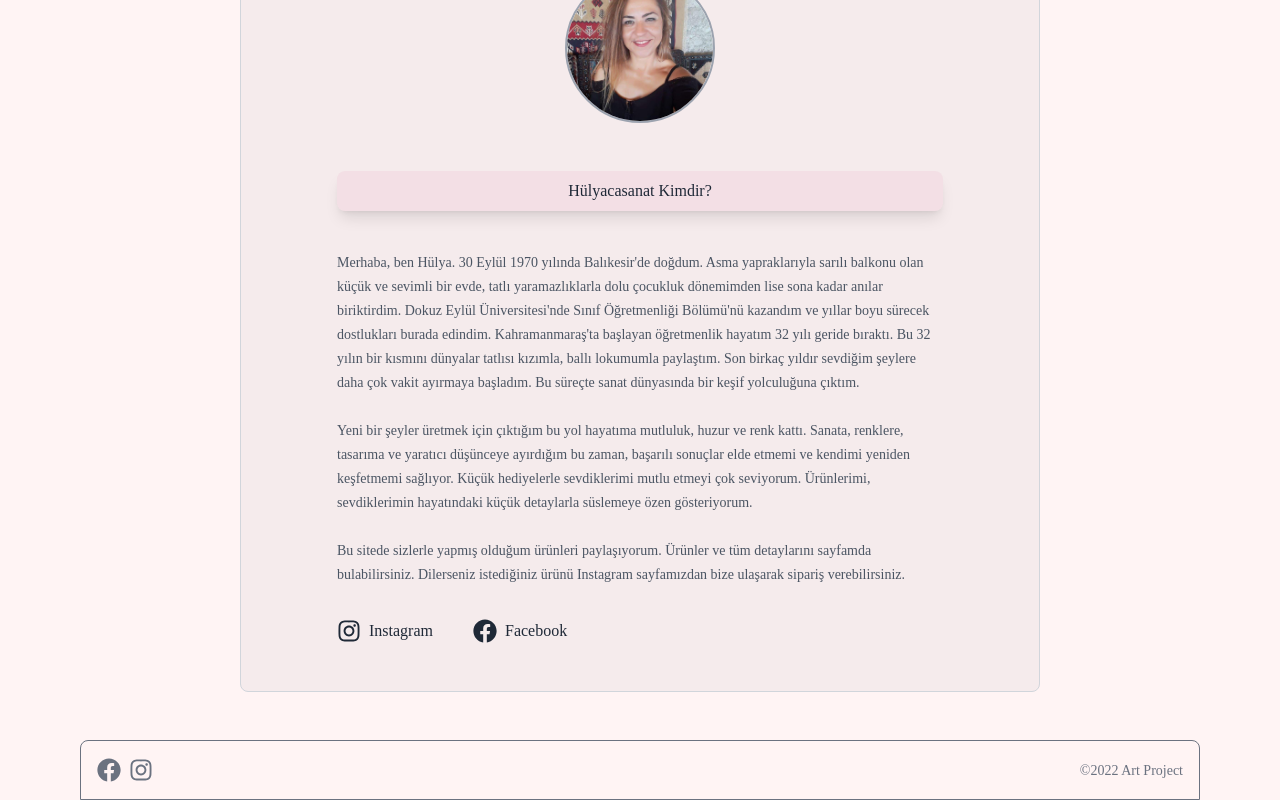
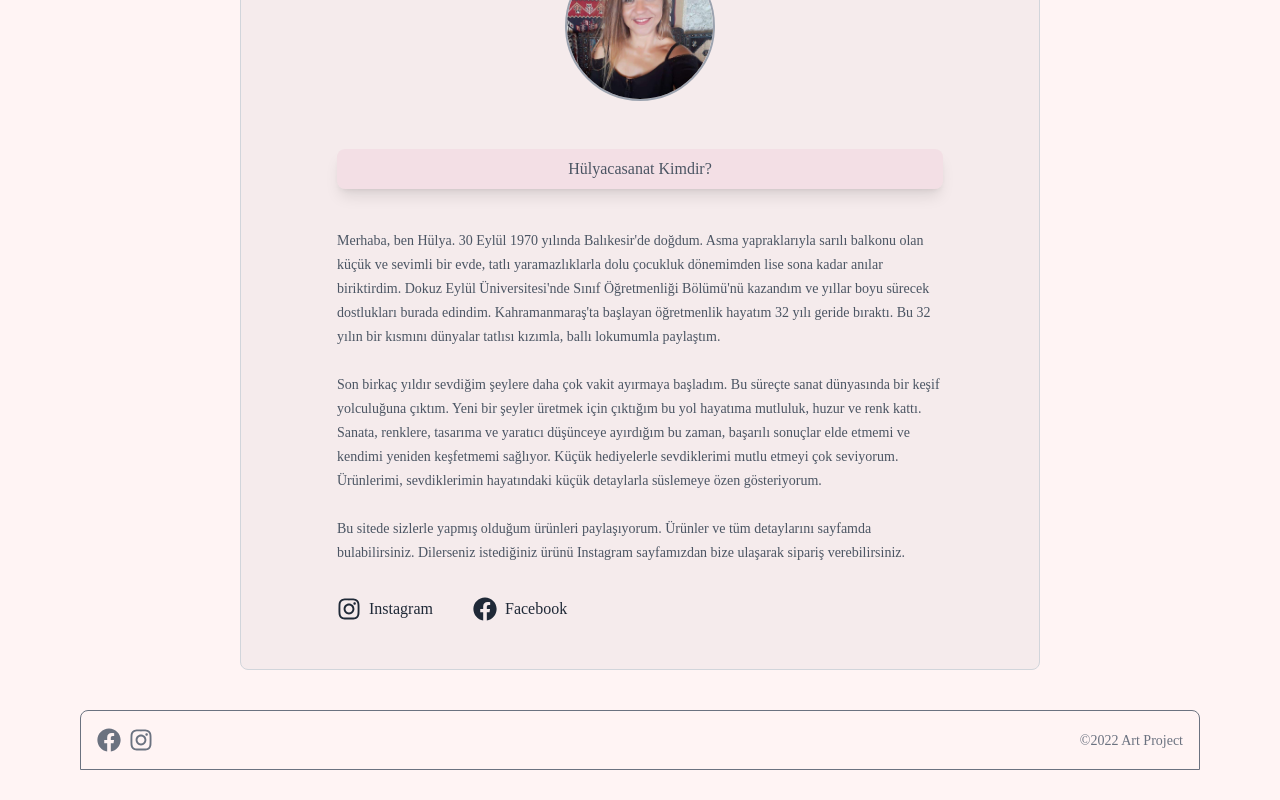
Before and after one commit to gulcedemirbas/art-products-project, a React (Create React App) app: page /about in a window 1280 px wide. Shown: the part 224-1024 px from the top of the page. After the commit the page ends 994 px from the top, so only its background shows below. Built offline with nearby package versions, Linux system fonts and the light colour scheme.

Commit message:
grid-auto-fit

```diff
--- a/src/App.js
+++ b/src/App.js
@@ -7,7 +7,7 @@ import logo from "./logo.svg";
 import { useState,useEffect } from "react";
 import SearchFilter from "./components/SearchFilter";
 import { useNavigate, useLocation } from "react-router-dom";
-
+import "./index.css"
 function App() {
   const [filterList, setFilterList] = useState({
     searchKeyword: "",
@@ -17,6 +17,13 @@ function App() {
   const navigate = useNavigate();
   const location = useLocation();
   console.log(location)
+  const [loggedIn, setLoggedIn] = useState(null);
+
+useEffect(() => {
+    const loggedUser = localStorage.getItem('/');
+    setLoggedIn(Boolean(loggedUser));
+  }, []);
+
   useEffect(() => {
     if(location.pathname === "/About")
     {
@@ -32,8 +39,8 @@ function App() {
 
   return (
     <>
-      <div className="h-full ml-20 mr-20">
-        <div className="flex mb-6" style={{ justifyContent: "space-between" }}>
+      <div className="h-full ml-20 mr-20" >
+        <div className=" h-[70px] flex mb-6" style={{ justifyContent: "space-between" }}>
           <div
             onClick={() => {
               setActiveTab("Anasayfa")
@@ -84,6 +91,7 @@ function App() {
         </div>
 
         <Routes>
+
           <Route path="/" element={<Home filterList={filterList} />}></Route>
           <Route
             path="about"
@@ -96,7 +104,7 @@ function App() {
           <Route
             path="products"
             element={
-              <div className="h-full">
+              <div className="height">
                 Product sayfasıyım ben
               </div>
             }
@@ -104,14 +112,15 @@ function App() {
           <Route
             path="contact"
             element={
-              <div className="h-full">
+              <div className="height">
                 Contact sayfasıyım ben
 
               </div>
             }
           />
         </Routes>
-        <Footer></Footer>
+
+        <Footer ></Footer>
       </div>
     </>
   );
--- a/src/components/AboutPage.js
+++ b/src/components/AboutPage.js
@@ -5,7 +5,7 @@ export default function AboutPage() {
   return (
     <>
       <div className="flex justify-center items-center">
-        <div className="w-[800px] h-[100%] bg-[#FFF4F4] mt-12 pl-4 pr-4 rounded-lg border border-gray-300 bg-zinc-400/[.1]">
+        <div className="w-[800px] h-[100%] bg-[#FFF4F4] mt-8 pl-4 pr-4 rounded-lg border border-gray-300 bg-zinc-400/[.1]">
           <div className="w-full flex justify-center pt-12 pb-12 ">
             <div>
               <div className="flex h-[150px] justify-center">
@@ -15,7 +15,7 @@ export default function AboutPage() {
                 ></img>
               </div>
               <div className="pt-12 pl-20 pr-20">
-                <div className="text-center p-2 font-medium text-[16px] w-100 bg-[#C80A5F]/[.05] rounded-lg text-gray-800 shadow-lg">
+                <div className="text-center p-2 font-medium text-[16px] w-100 bg-[#C80A5F]/[.05] rounded-lg text-gray-600 shadow-lg">
                   Hülyacasanat Kimdir?
                 </div>
                 <div className="font-regular text-[14px] mt-10 text-wrap text-gray-600 leading-6">
@@ -28,13 +28,13 @@ export default function AboutPage() {
                     yıllar boyu sürecek dostlukları burada edindim.
                     Kahramanmaraş'ta başlayan öğretmenlik hayatım 32 yılı geride
                     bıraktı. Bu 32 yılın bir kısmını dünyalar tatlısı kızımla,
-                    ballı lokumumla paylaştım. Son birkaç yıldır sevdiğim
-                    şeylere daha çok vakit ayırmaya başladım. Bu süreçte sanat
-                    dünyasında bir keşif yolculuğuna çıktım.
+                    ballı lokumumla paylaştım.
                   </p>
                   <br></br>
                   <p>
-                    Yeni bir şeyler üretmek için çıktığım bu yol hayatıma
+                   Son birkaç yıldır sevdiğim
+                    şeylere daha çok vakit ayırmaya başladım. Bu süreçte sanat
+                    dünyasında bir keşif yolculuğuna çıktım. Yeni bir şeyler üretmek için çıktığım bu yol hayatıma
                     mutluluk, huzur ve renk kattı. Sanata, renklere, tasarıma ve
                     yaratıcı düşünceye ayırdığım bu zaman, başarılı sonuçlar
                     elde etmemi ve kendimi yeniden keşfetmemi sağlıyor. Küçük
--- a/src/components/Footer.js
+++ b/src/components/Footer.js
@@ -4,7 +4,7 @@ import { FaFacebook, FaInstagram } from "react-icons/fa";
 export default function Footer() {
   return (
     <>
-      <div className="flex justify-between items-center h-[60px] bg-[#FFF4F4] mt-12 pl-4 pr-4 rounded-t-lg border border-gray-500">
+      <div className="flex justify-between items-center h-[60px] bg-[#FFF4F4] pl-4 pr-4 rounded-t-lg border border-gray-500 mt-10">
         <div className="flex gap-2">
         <FaFacebook
          onClick={()=>{window.open('https://www.facebook.com/hulyacasanat', '_blank');}}
--- a/src/components/Home.js
+++ b/src/components/Home.js
@@ -35,7 +35,7 @@ export default function Home({ filterList }) {
             "{filterList.filterKeyword}" için {filteredBySearch.length} ürün listeleniyor</div> : <div className="text-[12px] italic flex justify-end text-gray-500">{filteredBySearch.length} ürün listeleniyor </div>
             } */}
 
-      <div className="text-[12px] italic flex justify-end text-gray-500">
+      <div className="text-[12px] italic flex justify-end text-gray-500 ">
         {filterList.searchKeyword &&
           '"' + filterList.searchKeyword + '"' + " için "}
         {filterList.filterKeyword &&
@@ -43,7 +43,7 @@ export default function Home({ filterList }) {
         {filteredBySearch.length} ürün listeleniyor
       </div>
 
-      <div className="h-full flex gap-8 grid grid-cols-4">
+      <div className="h-full gap-8 " style={{display:"grid", gridTemplateColumns: "repeat(auto-fit,minmax(280px,1fr))"}}>
         {filteredBySearch.map((item) => {
           return <Product product={item}></Product>;
         })}
--- a/src/components/Product.js
+++ b/src/components/Product.js
@@ -3,8 +3,8 @@ import React from "react";
 export default function Product({ product }) {
   return (
     <>
-      <div className="mt-2">
-        <div className="bg-white rounded transition ease-in-out delay-150 hover:-translate-y-1 hover:scale-110 shadow-lg">
+      <div className="mt-2 flex ">
+        <div className="bg-white rounded-lg transition ease-in-out delay-150 hover:-translate-y-1 hover:scale-110 shadow-lg ">
           <div className="w-full p-5 flex h-[400px]">
             <img src={product.imageList[0].image}></img>
           </div>
@@ -15,7 +15,12 @@ export default function Product({ product }) {
             <div className="pl-5 pr-2 pt-1 pb-1 text-[#d183a3] hover:text-[#C80A5F] hover:border-black cursor-pointer">
               Ürün Detayı
             </div>
-            <div className="border rounded pl-2 pr-2 pt-1 pb-1 mr-5 border-gray-400 hover:text-gray-800   hover:border-gray-800 cursor-pointer">
+            <div onClick={() => {
+                      window.open(
+                        "https://www.instagram.com/hulyacasanat",
+                        "_blank"
+                      );
+                    }} className="border rounded pl-2 pr-2 pt-1 pb-1 mr-5 border-gray-400 hover:text-gray-800   hover:border-gray-800 cursor-pointer">
               Sipariş Ver
             </div>
           </div>
--- a/src/index.css
+++ b/src/index.css
@@ -8,6 +8,7 @@ body {
   -webkit-font-smoothing: antialiased;
   -moz-osx-font-smoothing: grayscale;
   background-color: #FFF4F4;
+  height: 100%
 
 }
 
@@ -15,3 +16,11 @@ code {
   font-family: source-code-pro, Menlo, Monaco, Consolas, 'Courier New',
     monospace;
 }
+
+#root{
+  height: 100%
+}
+
+.height{
+  height: calc(100vh - 9vw)
+}
```
